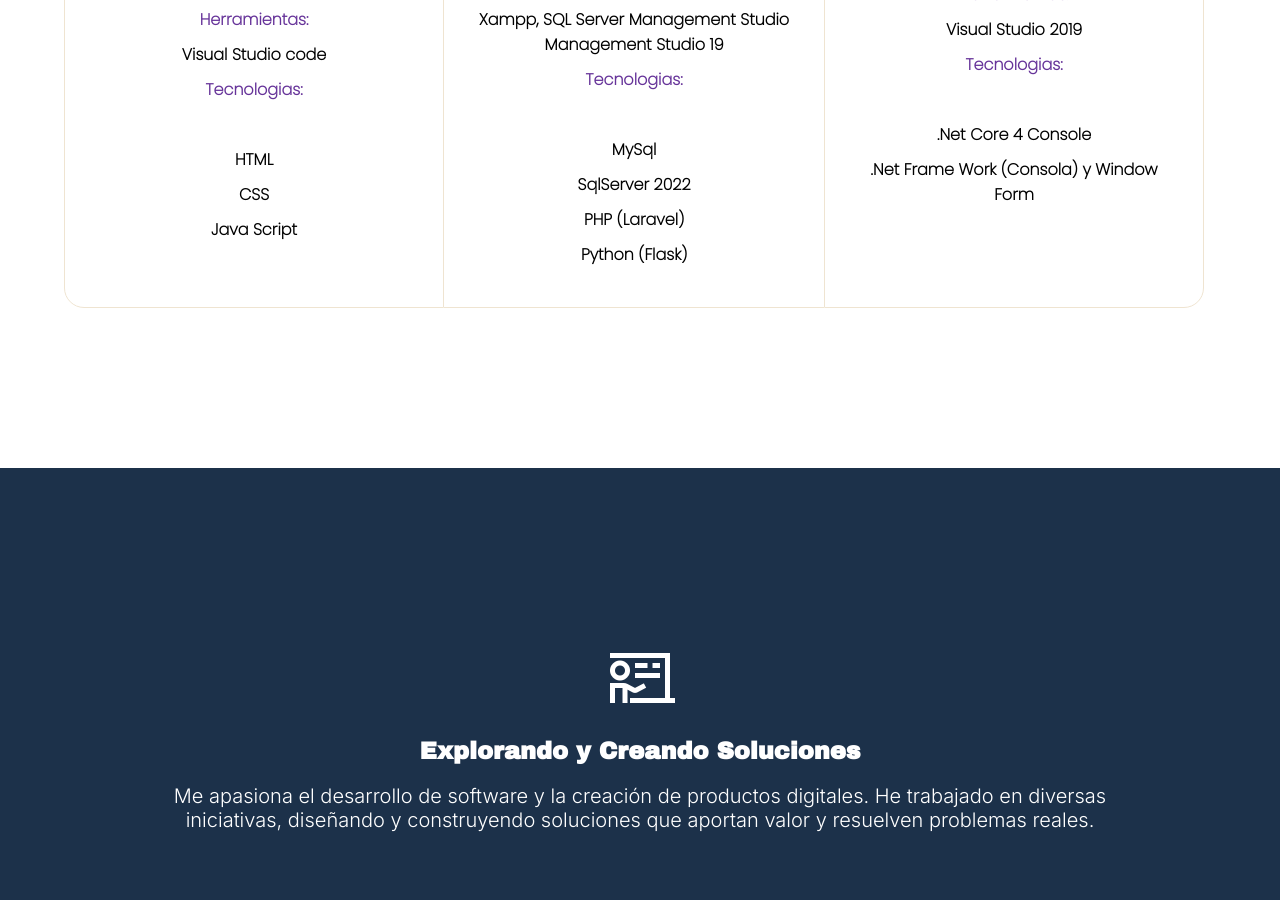
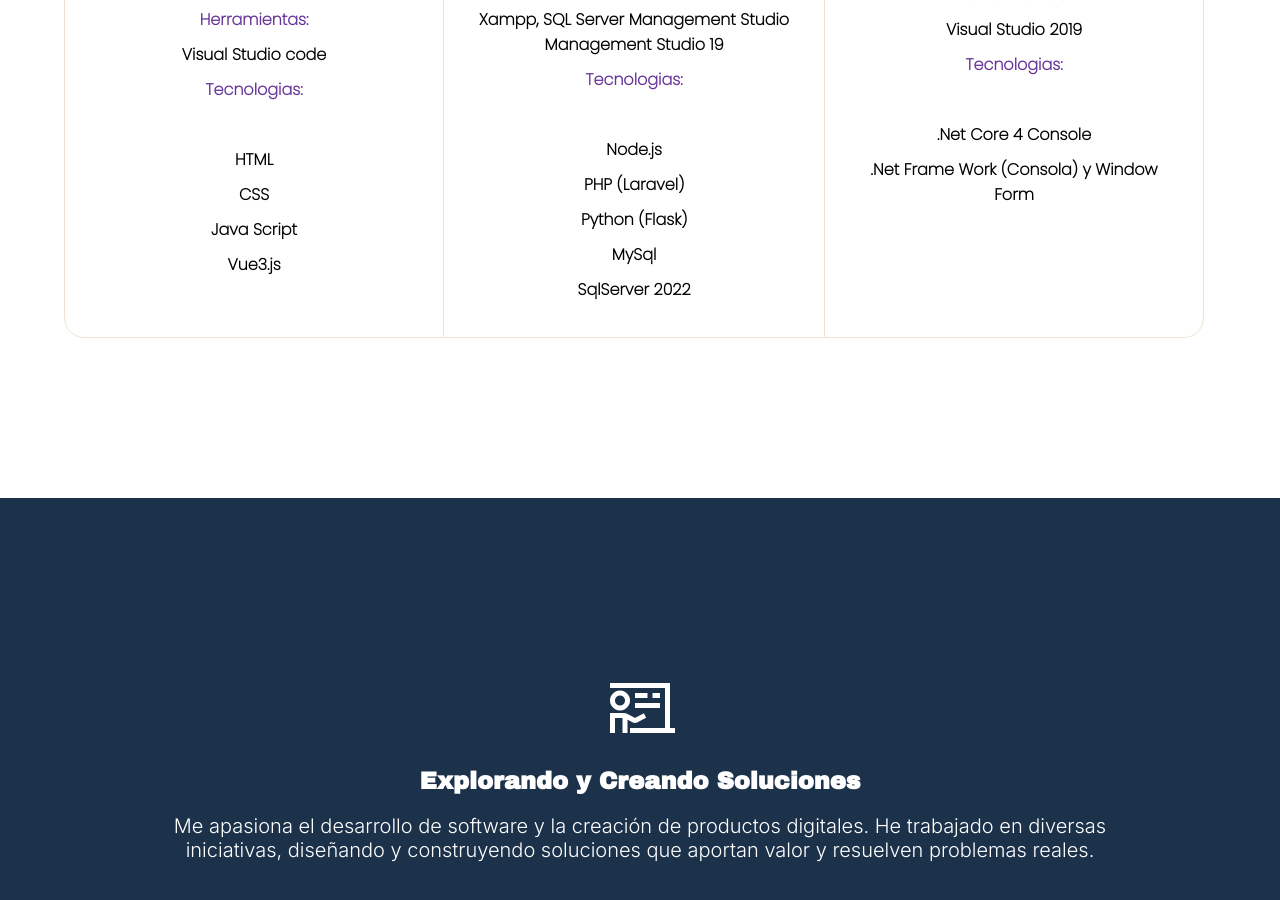
Before and after one commit to NIGTHGIT/NIGTHGIT.github.io, a website: page index.html in a window 1280 px wide. Shown: the part 1642-2542 px from the top of the page. Drawn offline with nearby package versions, Linux system fonts and the light colour scheme; a script that the page names is missing; a web font is replaced by a local one.

Commit message:
Update index.html

```diff
--- a/index.html
+++ b/index.html
@@ -82,7 +82,7 @@
                     <li>HTML</li>
                     <li>CSS</li>
                     <li>Java Script</li>
-                    <li></li>
+                    <li>Vue3.js</li>
                     <li></li>
                     <li></li>
 
@@ -108,10 +108,12 @@
                 <p class="p3">Xampp, SQL Server Management Studio Management Studio 19</p>
                 <p class="p2"><span>Tecnologias:</span></p>
                 <ul>
+
+                    <li>Node.js</li>
+                    <li>PHP (Laravel)</li>
+                    <li>Python (Flask)</li>
                     <li>MySql</li>
                     <li>SqlServer 2022</li>
-                    <li>PHP (Laravel)</li>
-                    <li>Python (Flask)</li>
 
 
 
```
